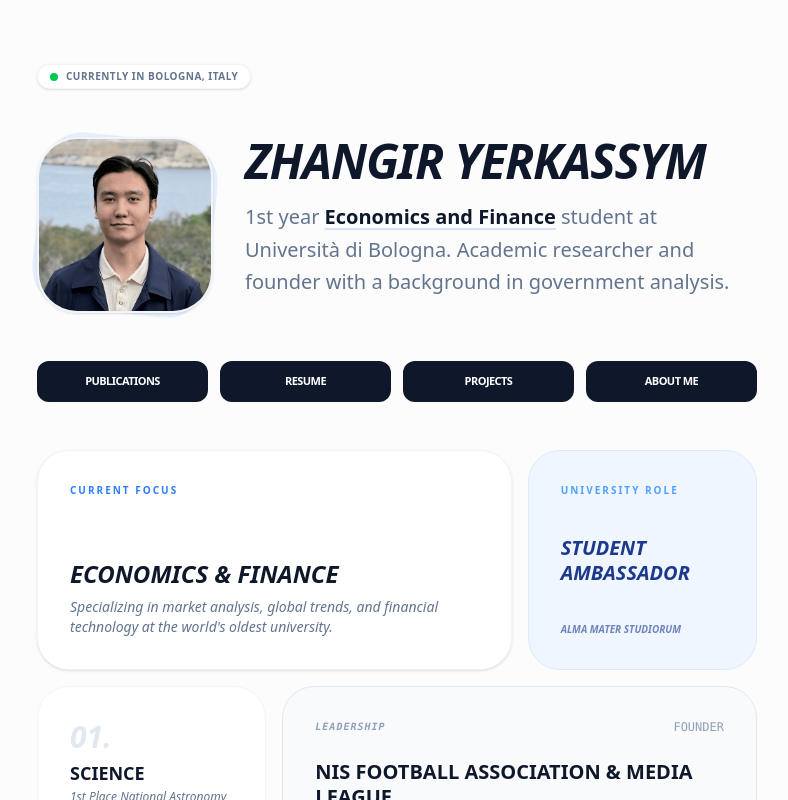
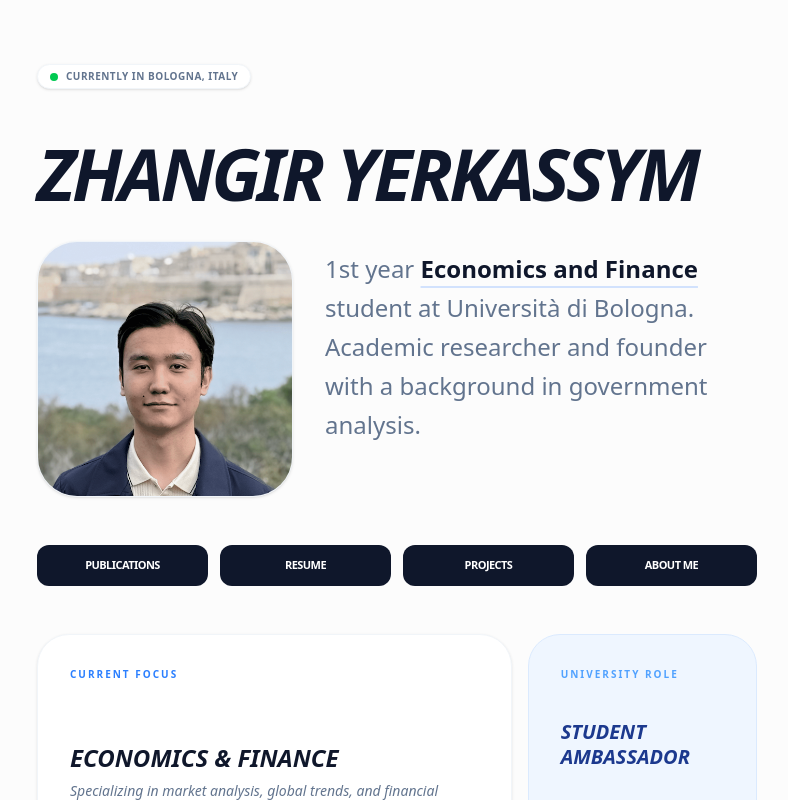
Before and after one commit to JuneiBrunei/jonyportfolio, a Next.js app: page / in a window 1280 px wide. Shown: the top 800 px of the page, without its empty margins (243-1031 px from the left). Built offline with nearby package versions, Linux system fonts and the light colour scheme.

Commit message:
final site version

```diff
--- a/app/page.tsx
+++ b/app/page.tsx
@@ -16,28 +16,31 @@ export default function Home() {
           </div>
         </div>
 
-        {/* Hero Section */}
-<header className="mb-12 flex flex-col md:flex-row items-center md:items-start gap-8">
+        <header className="mb-12 flex flex-col gap-8">
+  {/* Имя сверху и слева */}
+  <h1 className="text-5xl md:text-7xl font-black tracking-tighter uppercase italic text-slate-900 leading-none">
+    Zhangir Yerkassym
+  </h1>
 
+  <div className="flex flex-col md:flex-row gap-8 items-start">
     {/* Фотография слева */}
-  <div className="w-32 h-32 md:w-44 md:h-44 flex-shrink-0 relative">
-    <div className="absolute inset-0 bg-blue-500/10 rounded-[2.5rem] rotate-6 group-hover:rotate-0 transition-transform duration-500"></div>
+    <div className="w-full md:w-64 flex-shrink-0">
+      <div className="relative aspect-square rounded-[2.5rem] overflow-hidden bg-slate-100 shadow-sm border border-slate-100">
         <img
           src="/me.png"
           alt="Zhangir Yerkassym"
-      className="relative z-10 w-full h-full object-cover rounded-[2.5rem] border-2 border-slate-100 shadow-sm"
+          className="w-full h-full object-cover object-top"
         />
       </div>
+    </div>
 
-  {/* Текст справа */}
-  <div className="flex flex-col">
-    <h1 className="text-5xl font-black tracking-tight mb-4 uppercase italic text-center md:text-left">
-      Zhangir Yerkassym
-    </h1>
-    <p className="text-xl text-slate-500 max-w-2xl leading-relaxed text-center md:text-left">
-      1st year <span className="text-slate-900 font-semibold underline decoration-blue-500/20 underline-offset-4">Economics and Finance</span> student at Università di Bologna.
+    {/* Описание справа от фото */}
+    <div className="flex-grow pt-2">
+      <p className="text-xl md:text-2xl text-slate-500 max-w-2xl leading-relaxed">
+        1st year <span className="text-slate-900 font-semibold underline decoration-blue-500/20 underline-offset-8">Economics and Finance</span> student at Università di Bologna.
         Academic researcher and founder with a background in government analysis.
       </p>
+    </div>
   </div>
 </header>
 
```
Lines whose indentation alone changed are shown as unchanged.
